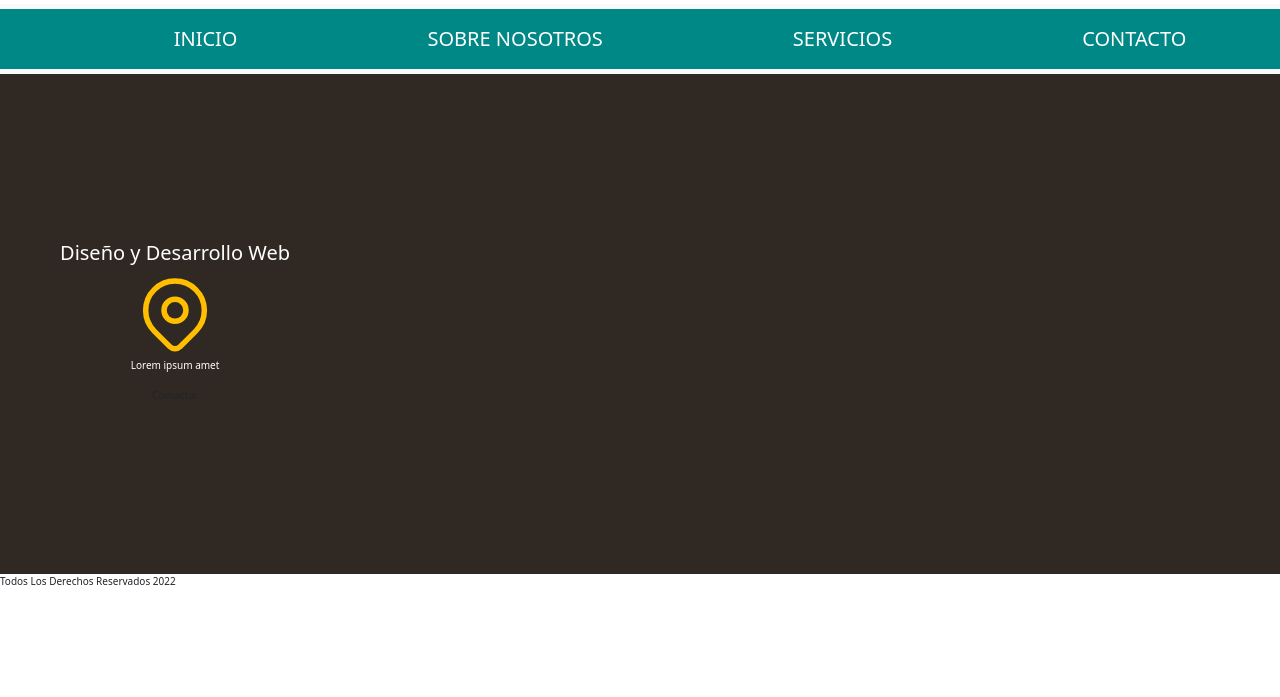
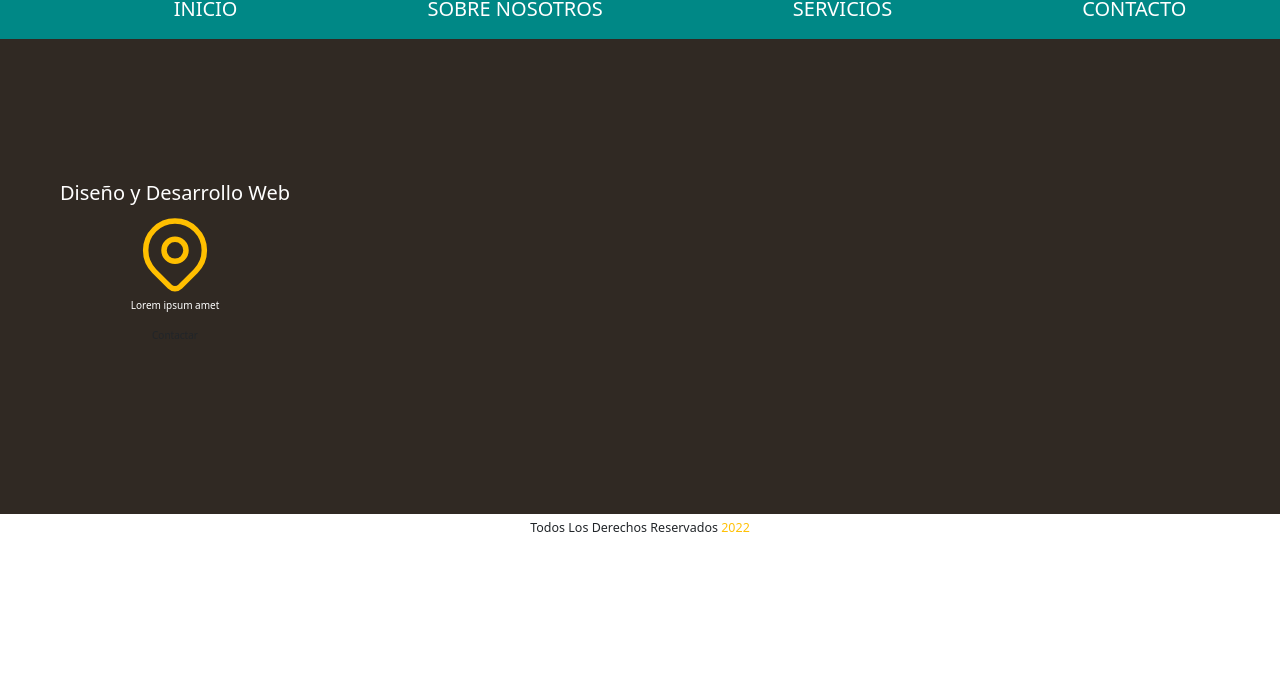
Before and after one commit to Alterlapsus/ProyectUniversity3, a plain HTML site: page index.html in a window 1280 px wide. Shown: the part 103-800 px from the top of the page. Drawn offline with nearby package versions, Linux system fonts and the light colour scheme.

Commit message:
se realiza la prima página inicio con bootstrap

```diff
--- a/css/styles.css
+++ b/css/styles.css
@@ -65,13 +65,6 @@ model-viewer{
         height: 50rem;
         margin-right: 2rem;
     }
-}
-.hero{
-    position: relative;
-    padding: 0.1px;
-}
-.contenido-hero{
-    padding-bottom: -5rem;
 }
 
  /* .header{
--- a/index.html
+++ b/index.html
@@ -27,9 +27,9 @@
         <!-- navegacion -->
         <nav class="navbar navbar-expand-lg navbar-light bg-light">
 
-            <div class="d-flex justify-content-lg-evenly container-fluid p-3"  style="background-color: #008886;">
+            <div class="d-flex justify-content-lg-evenly container-fluid p-3 position-fixed"  style="background-color: #008886;">
 
-                <div class="navbar-nav">
+                <div class="navbar-nav mx-auto text-center">
                   <a class="nav-link" href="index.html">Inicio</a>
                   <a class="nav-link" href="sobreMi.html">Sobre Nosotros</a>
                   <a class="nav-link" href="servicios.html">Servicios</a>
@@ -62,8 +62,8 @@
     </div>
 
 
-    <footer class="footer">
-        <p>Todos Los Derechos Reservados <span>2022</span></p>
+    <footer class="footer text-center mt-2 fs-5">
+        <p>Todos Los Derechos Reservados <span class="" style="color: #FFC107" >2022</span></p>
     </footer>
 
 <!-- <div class="container">
```
